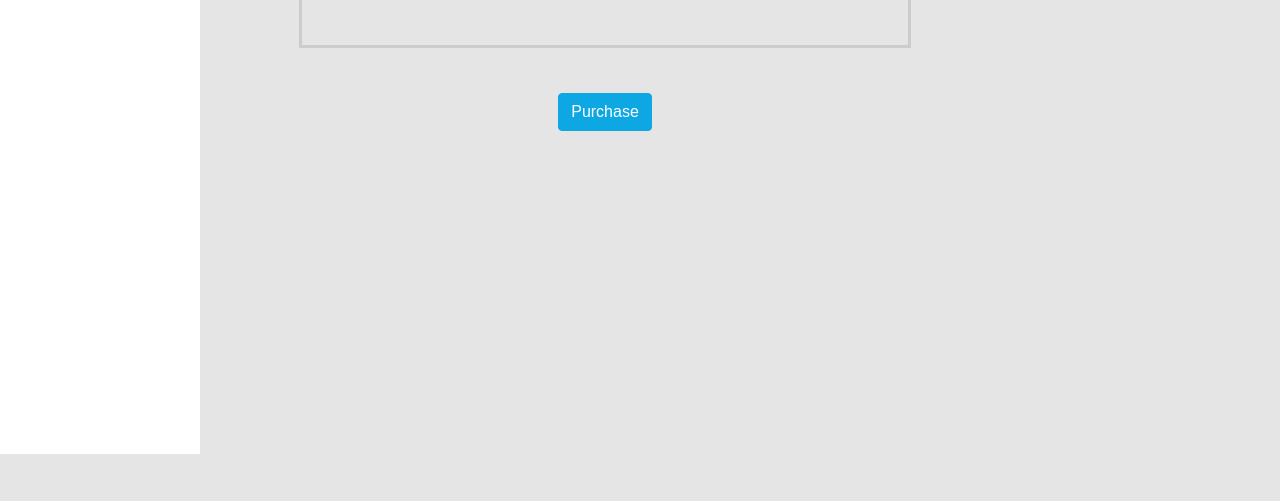
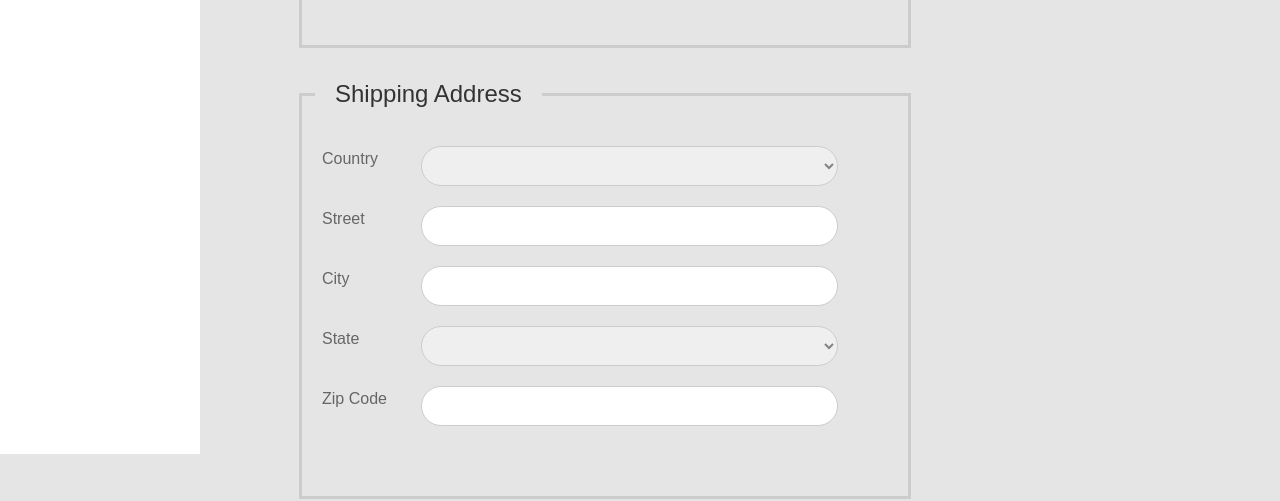
Before and after one commit to bl4keee/eCommerceShop-frontend, an Angular app: page /checkout in a window 1280 px wide. Shown: the part 346-847 px from the top of the page. Built offline with nearby package versions, Linux system fonts and the light colour scheme; no server answers.

Commit message:
Added form for ShippingAddress

```diff
--- a/src/app/components/checkout/checkout.component.html
+++ b/src/app/components/checkout/checkout.component.html
@@ -2,6 +2,8 @@
     <div class="section-content section-content-p30">
         <div class="container-fluid">
             <form [formGroup]="checkoutFormGroup" (ngSubmit)="onSubmit()">
+
+                <!--customer form group-->
                 <div formGroupName="customer" class="form-area">
                     <h3>Customer</h3>
                     <div class="row">
@@ -29,6 +31,55 @@
                         </div>
                     </div>
                 </div>
+
+                <!--shipping address form group-->
+                <div formGroupName="shippingAddress" class="form-area">
+                    <h3>Shipping Address</h3>
+                    <div class="row">
+                        <div class="col-md-2"><label>Country</label></div>
+                        <div class="col-md-9">
+                            <div class="input-space">
+                                <select formControlName="country">
+                                    <option>TO DO</option>
+                                </select>
+                            </div>
+                        </div>
+                    </div>
+                    <div class="row">
+                        <div class="col-md-2"><label>Street</label></div>
+                        <div class="col-md-9">
+                            <div class="input-space">
+                                <input formControlName="street" type="text">
+                            </div>
+                        </div>
+                    </div>
+                    <div class="row">
+                        <div class="col-md-2"><label>City</label></div>
+                        <div class="col-md-9">
+                            <div class="input-space">
+                                <input formControlName="city" type="text">
+                            </div>
+                        </div>
+                    </div>
+                    <div class="row">
+                        <div class="col-md-2"><label>State</label></div>
+                        <div class="col-md-9">
+                            <div class="input-space">
+                                <select formControlName="state">
+                                    <option>TO DO</option>
+                                </select>
+                            </div>
+                        </div>
+                    </div>
+                    <div class="row">
+                        <div class="col-md-2"><label>Zip Code</label></div>
+                        <div class="col-md-9">
+                            <div class="input-space">
+                                <input formControlName="zipCode" type="text">
+                            </div>
+                        </div>
+                    </div>
+                </div>
                 <div class="text-center">
                     <button type="submit" class="btn btn-info">Purchase</button>
                 </div>
```
